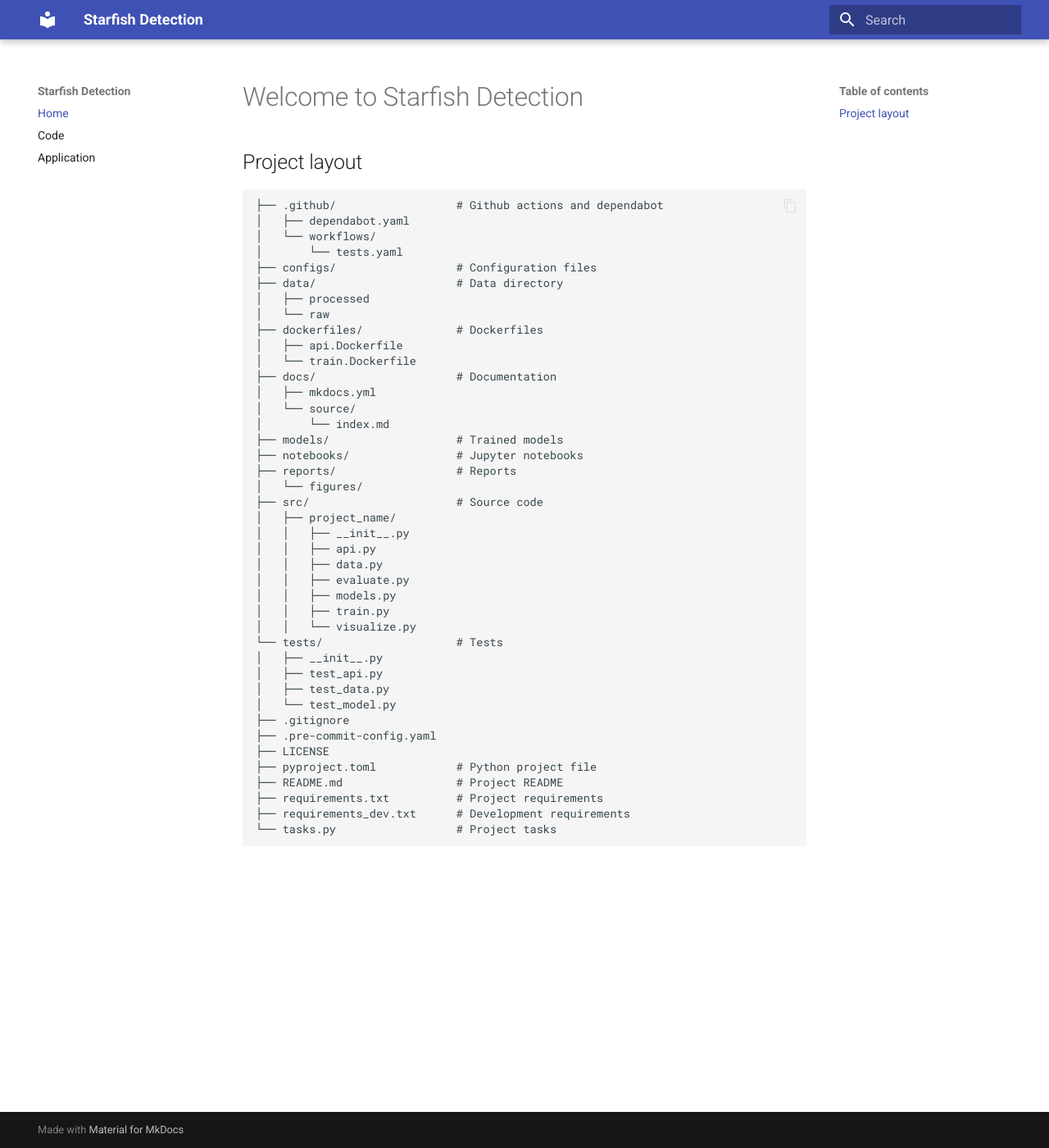
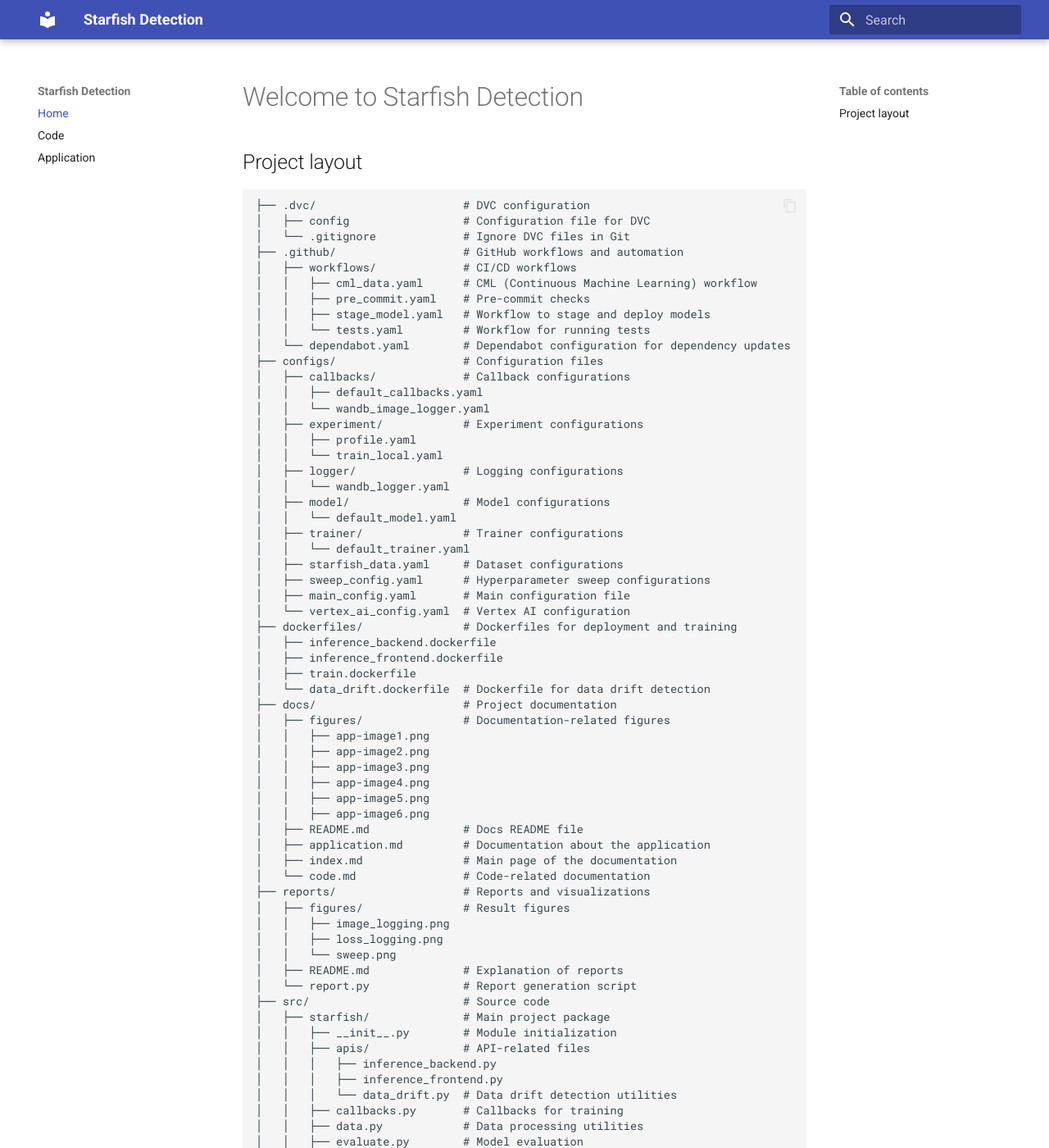
Before and after one commit to mmmmaja/starfishDetection, an MkDocs documentation site: the page built from docs/index.md, in a window 1280 px wide and 1400 px high. Shown: the whole window at 82% size. Built offline with MkDocs 1.6.1 and Material for MkDocs 9.7.7, drawn with Linux system fonts in a browser that asks for light colours; some of the changed text lies outside the part shown.

Commit message:
Updated project layout

````diff
--- a/docs/index.md
+++ b/docs/index.md
@@ -3,45 +3,93 @@
 ## Project layout
 
 ```txt
-├── .github/                  # Github actions and dependabot
-│   ├── dependabot.yaml
-│   └── workflows/
-│       └── tests.yaml
-├── configs/                  # Configuration files
-├── data/                     # Data directory
-│   ├── processed
-│   └── raw
-├── dockerfiles/              # Dockerfiles
-│   ├── api.Dockerfile
-│   └── train.Dockerfile
-├── docs/                     # Documentation
-│   ├── mkdocs.yml
-│   └── source/
-│       └── index.md
-├── models/                   # Trained models
-├── notebooks/                # Jupyter notebooks
-├── reports/                  # Reports
-│   └── figures/
-├── src/                      # Source code
-│   ├── project_name/
-│   │   ├── __init__.py
-│   │   ├── api.py
-│   │   ├── data.py
-│   │   ├── evaluate.py
-│   │   ├── models.py
-│   │   ├── train.py
-│   │   └── visualize.py
-└── tests/                    # Tests
-│   ├── __init__.py
-│   ├── test_api.py
-│   ├── test_data.py
-│   └── test_model.py
-├── .gitignore
-├── .pre-commit-config.yaml
-├── LICENSE
-├── pyproject.toml            # Python project file
-├── README.md                 # Project README
-├── requirements.txt          # Project requirements
-├── requirements_dev.txt      # Development requirements
-└── tasks.py                  # Project tasks
+├── .dvc/                      # DVC configuration
+│   ├── config                 # Configuration file for DVC
+│   └── .gitignore             # Ignore DVC files in Git
+├── .github/                   # GitHub workflows and automation
+│   ├── workflows/             # CI/CD workflows
+│   │   ├── cml_data.yaml      # CML (Continuous Machine Learning) workflow
+│   │   ├── pre_commit.yaml    # Pre-commit checks
+│   │   ├── stage_model.yaml   # Workflow to stage and deploy models
+│   │   └── tests.yaml         # Workflow for running tests
+│   └── dependabot.yaml        # Dependabot configuration for dependency updates
+├── configs/                   # Configuration files
+│   ├── callbacks/             # Callback configurations
+│   │   ├── default_callbacks.yaml
+│   │   └── wandb_image_logger.yaml
+│   ├── experiment/            # Experiment configurations
+│   │   ├── profile.yaml
+│   │   └── train_local.yaml
+│   ├── logger/                # Logging configurations
+│   │   └── wandb_logger.yaml
+│   ├── model/                 # Model configurations
+│   │   └── default_model.yaml
+│   ├── trainer/               # Trainer configurations
+│   │   └── default_trainer.yaml
+│   ├── starfish_data.yaml     # Dataset configurations
+│   ├── sweep_config.yaml      # Hyperparameter sweep configurations
+│   ├── main_config.yaml       # Main configuration file
+│   └── vertex_ai_config.yaml  # Vertex AI configuration
+├── dockerfiles/               # Dockerfiles for deployment and training
+│   ├── inference_backend.dockerfile
+│   ├── inference_frontend.dockerfile
+│   ├── train.dockerfile
+│   └── data_drift.dockerfile  # Dockerfile for data drift detection
+├── docs/                      # Project documentation
+│   ├── figures/               # Documentation-related figures
+│   │   ├── app-image1.png
+│   │   ├── app-image2.png
+│   │   ├── app-image3.png
+│   │   ├── app-image4.png
+│   │   ├── app-image5.png
+│   │   ├── app-image6.png
+│   ├── README.md              # Docs README file
+│   ├── application.md         # Documentation about the application
+│   ├── index.md               # Main page of the documentation
+│   └── code.md                # Code-related documentation
+├── reports/                   # Reports and visualizations
+│   ├── figures/               # Result figures
+│   │   ├── image_logging.png
+│   │   ├── loss_logging.png
+│   │   └── sweep.png
+│   ├── README.md              # Explanation of reports
+│   └── report.py              # Report generation script
+├── src/                       # Source code
+│   ├── starfish/              # Main project package
+│   │   ├── __init__.py        # Module initialization
+│   │   ├── apis/              # API-related files
+│   │   │   ├── inference_backend.py
+│   │   │   ├── inference_frontend.py
+│   │   │   └── data_drift.py  # Data drift detection utilities
+│   │   ├── callbacks.py       # Callbacks for training
+│   │   ├── data.py            # Data processing utilities
+│   │   ├── evaluate.py        # Model evaluation
+│   │   ├── model.py           # Model definitions
+│   │   ├── onnx_model.py      # ONNX model conversion and inference
+│   │   ├── profile_forward_pass.py # Profiling scripts
+│   │   ├── train.py           # Training script
+│   │   └── visualize.py       # Visualization utilities
+├── tests/                     # Test suite
+│   ├── integrationtests/      # Integration tests
+│   │   └── test_api.py        # API endpoint tests
+│   ├── performancetests/      # Performance tests
+│   │   └── locustfile.py      # Load testing with Locust
+│   └── unittests/             # Unit tests
+│       ├── __init__.py
+│       ├── test_data.py       # Data-related tests
+│       └── test_model.py      # Model-related tests
+├── .dvcignore                 # Ignore patterns for DVC
+├── .gcloudignore              # Ignore patterns for Google Cloud
+├── .gitignore                 # Ignore patterns for Git
+├── .pre-commit-config.yaml    # Pre-commit hooks configuration
+├── LICENSE                    # License file
+├── README.md                  # Project README
+├── cloudbuild.yaml            # Cloud Build configuration
+├── data.dvc                   # DVC tracking file
+├── mkdocs.yml                 # MkDocs configuration
+├── pyproject.toml             # Python project metadata
+├── requirements.txt           # Python dependencies
+├── requirements_dev.txt       # Development dependencies
+├── tasks.py                   # Task runner (e.g., Invoke or similar tools)
+├── vertex_ai_train.yaml       # Vertex AI training configuration
 ```
````
